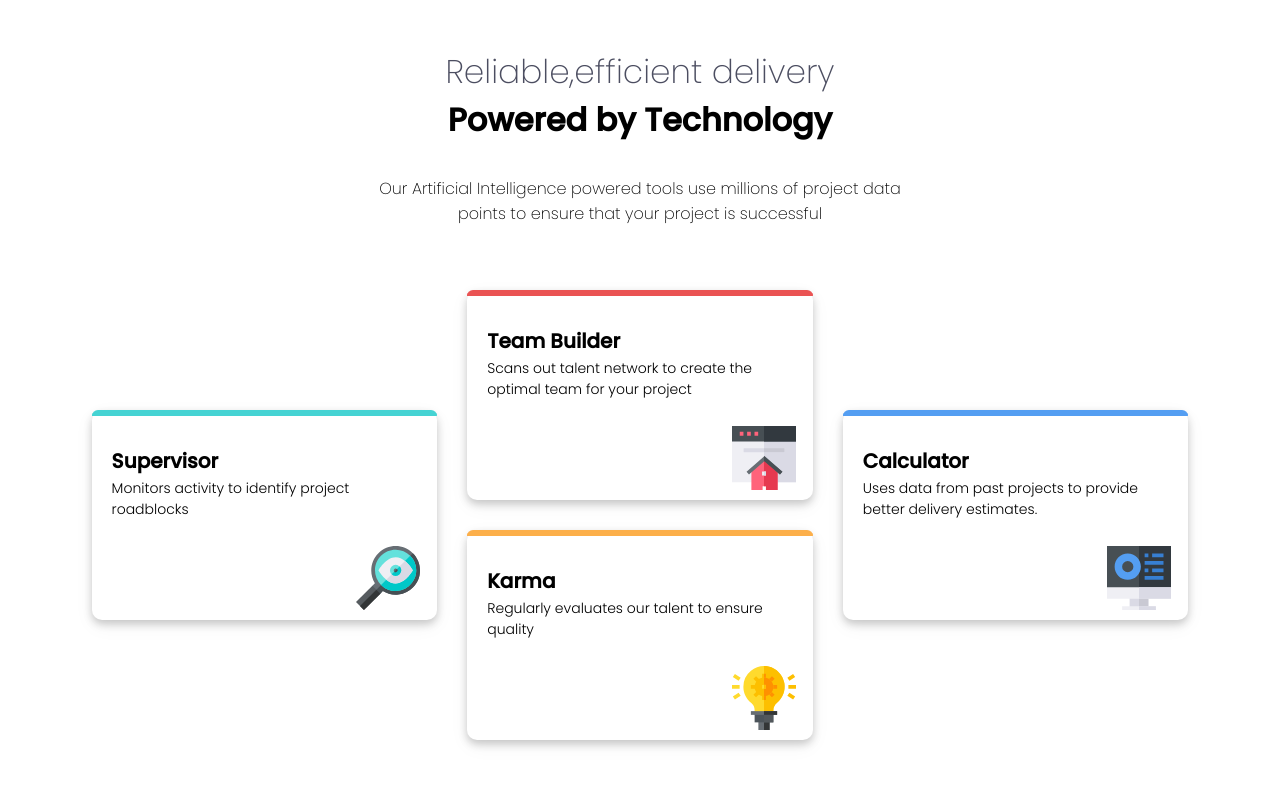
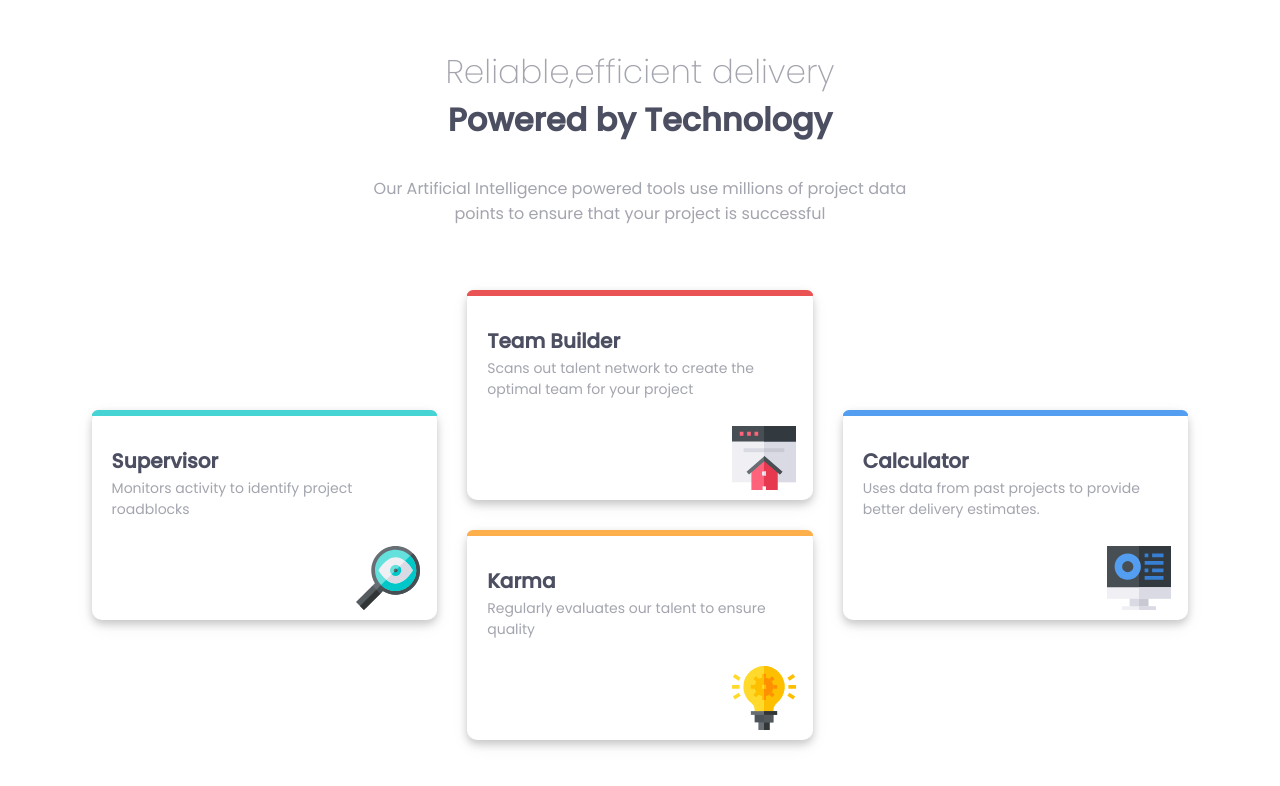
Before and after one commit to nhn09/task_qtec, a plain HTML site: page index.html in a window 1280 px wide. Drawn offline with Linux system fonts and the light colour scheme.

Commit message:
color correction

```diff
--- a/basic.css
+++ b/basic.css
@@ -19,19 +19,21 @@ body {
   font-weight: 600;
   text-align: center;
   font-size: 2em;
+  color: hsl(234, 12%, 34%);
 }
 
 .light-title{
   font-weight: 200;
   text-align: center;
   font-size: 2.05em;
-  color:  hsl(234, 12%, 34%)
+  color:  hsl(229, 6%, 66%)
 }
 
 .title-para
 {
-font-weight: 200;
+font-weight: 400;
 text-align: center;
+color:hsl(229, 6%, 66%)
 }
 
 .column_one
@@ -155,7 +157,8 @@ align-items: center;
   text-align: left;
   font-size: 20px;
   margin-left: 20px;
-  height: 15%
+  height: 15%;
+  color:hsl(234, 12%, 34%)
 
 }
 
@@ -163,8 +166,9 @@ align-items: center;
 .box-paragraph
 {
   text-align: left;
-  font-weight: 300;
+  font-weight: 400;
   font-size:14px;
+  color: hsl(229, 6%, 66%);
   margin-left: 20px
 }
 
```
